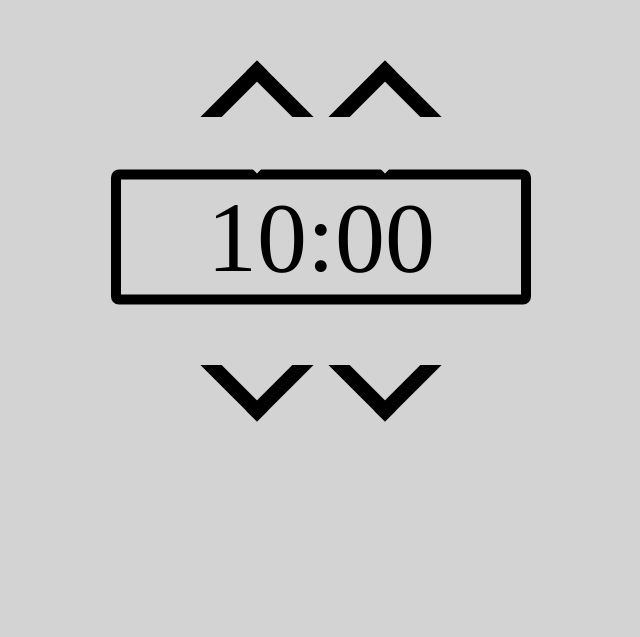
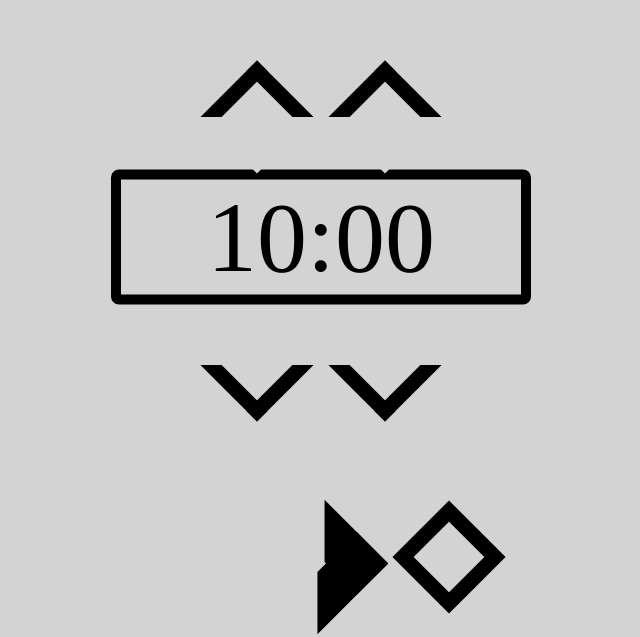
Before and after one commit to shogo-kam/meditation, a React app: page / in a window 1280 px wide. Shown: the part 163-800 px from the top of the page, without its empty margins (319-959 px from the left). Built offline with nearby package versions, Linux system fonts and the light colour scheme.

Commit message:
start & stopボタン追加　＋　タイマーカウントダウン機能追加

```diff
--- a/src/components/Root.js
+++ b/src/components/Root.js
@@ -2,7 +2,7 @@ import React from 'react';
 import {render} from 'react-dom';
 import Timer from './common/Timer';
 import Button from './common/Button';
-import moment from 'moment';
+import moment, { now } from 'moment';
 
 const MAX_T = 3600; // 60 min
 const MIN_T = 0;
@@ -15,6 +15,8 @@ class Root extends React.Component {
 		this.decreaseMinute = this.decreaseMinute.bind(this);
 		this.increaseSecond = this.increaseSecond.bind(this);
 		this.decreaseSecond = this.decreaseSecond.bind(this);
+		this.start			= this.start.bind(this);
+		this.stop			= this.stop.bind(this);
 		this.state = {
 			now: DEF_T
 		};
@@ -64,6 +66,26 @@ class Root extends React.Component {
 		});
 	}
 
+	start() {
+		this.timerID = setInterval(
+			() => this.tick(),
+			1000
+		);
+	}
+
+	stop() {
+		clearInterval(this.timerID);
+	}
+
+	tick() {
+		if (this.state.now <= MIN_T){
+			return;
+		}
+		this.setState({
+		now: this.state.now -=1
+	});
+	}
+
 	render() {
 		return (
 			<div>
@@ -72,6 +94,8 @@ class Root extends React.Component {
 				<Button mode="secdown" onClickEvent={this.decreaseSecond } />
 				<Button mode="minup" onClickEvent={this.increaseMinute } />
 				<Button mode="mindown" onClickEvent={this.decreaseMinute } />
+				<Button mode="start"  onClickEvent ={this.start} />
+				<Button mode="stop"  onClickEvent ={this.stop} />
 			</div>
 		);
 	}
--- a/src/styles/common.scss
+++ b/src/styles/common.scss
@@ -3,6 +3,10 @@ $up-top:25%;
 $down-top:56%;
 $sec-left:55%;
 $min-left:45%;
+$start-stop:80%;
+$start-left:50%;
+$start-border:44px solid;
+$stop-left:60%;
 body {
 	color: $body-color;
 	background-color: lightgray;
@@ -55,5 +59,16 @@ body {
 		left: $min-left;
 		border-color:  black black transparent transparent;
 	}
+	&.start {
+		top: $start-stop;
+		left: $start-left;
+		border: $start-border;
+		border-color:  black transparent transparent black ;
+	}
+	&.stop {
+		top: $start-stop;
+		left: $stop-left;
+		border-color:  black black transparent transparent black ;
+	}
 
 }
```
